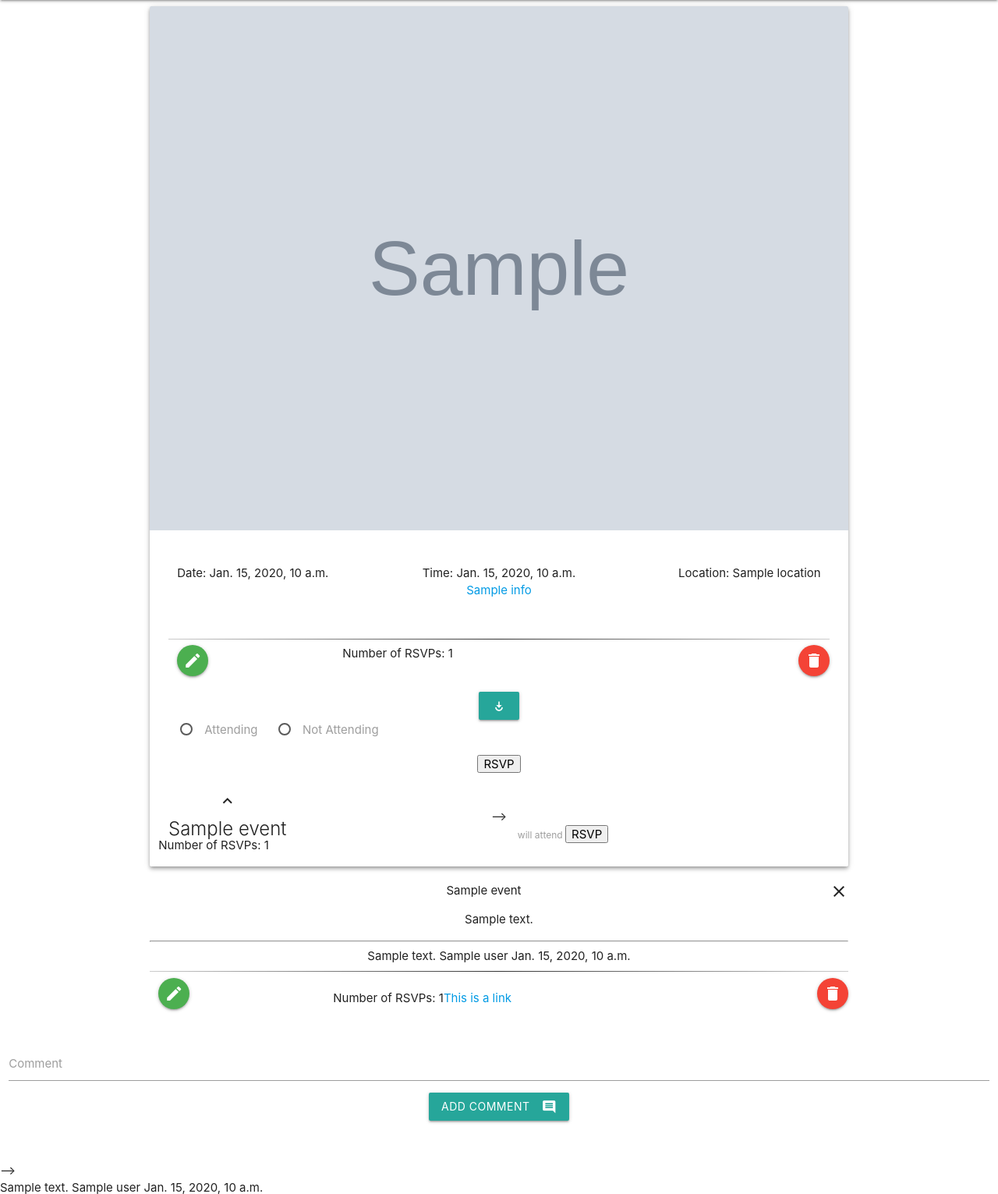
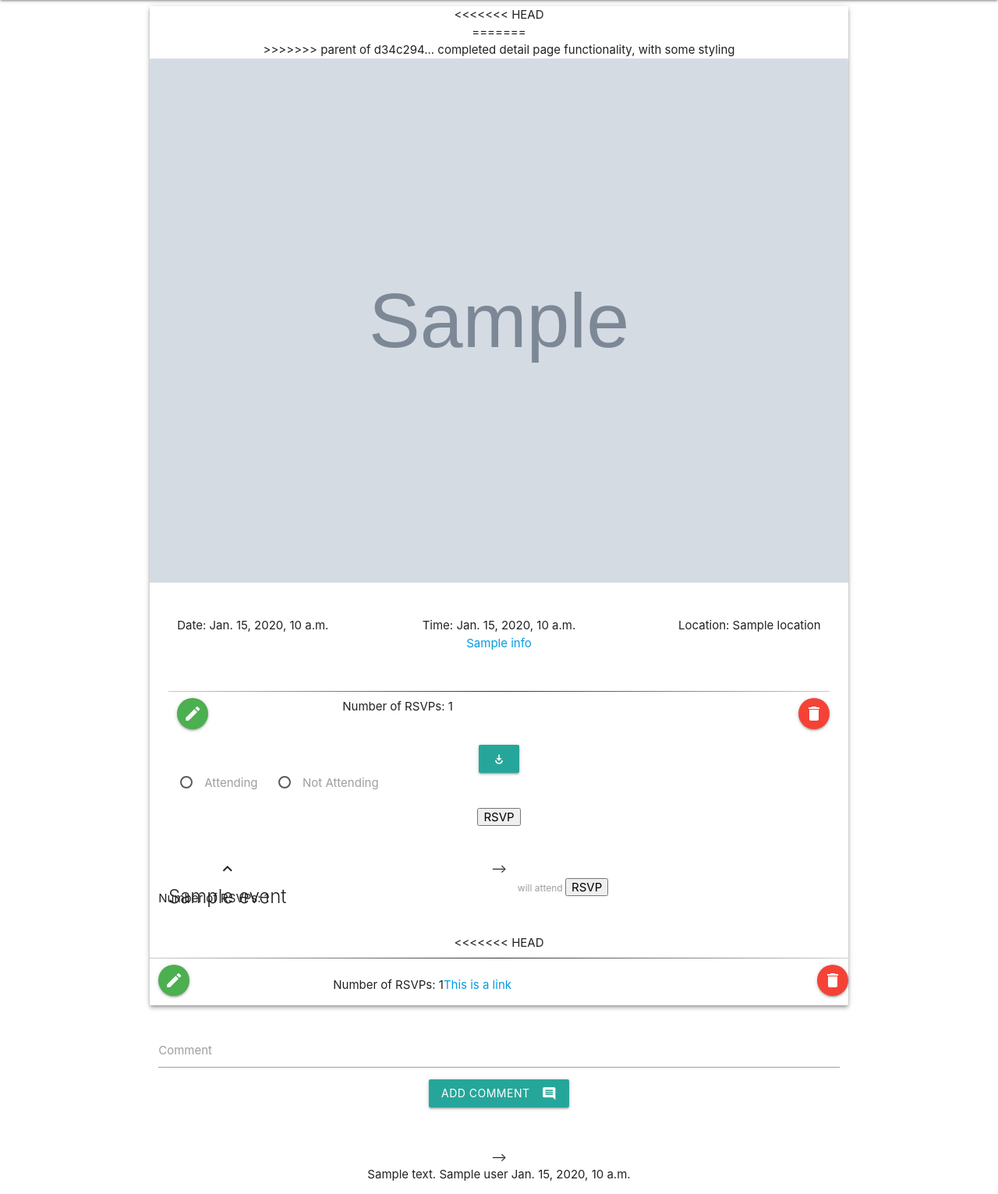
Before and after one commit to jcjv94/Convene-2, a Django app: template convene/main_app/templates/events/detail.html in a window 1280 px wide. Shown: the part 64-1595 px from the top of the page at 78% size. Run offline with Django 3.2, Linux system fonts and the light colour scheme; tables that the repository leaves empty hold one stand-in row (values such as "Sample post"); the template is opened without the code that fills it: values that come from a table or form of the project are taken from there, most other values are stand-ins (such as "Sample title", 1, 10 or a date in 2020); grey boxes marked "Sample" are stand-in pictures; data that the repository does not hold is empty; some libraries are stand-ins or nearby versions.

Commit message:
trying to reset to old code

```diff
--- a/convene/main_app/templates/events/detail.html
+++ b/convene/main_app/templates/events/detail.html
@@ -4,17 +4,20 @@
 <div class="container">
     <div class="center-align">
         <div class="card z-depth-2">
+<<<<<<< HEAD
 
             <div class="card-image">
             <div class="card-image waves-effect waves-block waves-light">
 
+=======
+            <div class="card-image waves-effect waves-block waves-light">
+>>>>>>> parent of d34c294... completed detail page functionality, with some styling
                 {% for photo in event.photo_set.all %}
                 <img src="{{photo.url}}">
                 {% empty %}
                 <div>No Photos Uploaded</div>
                 {% endfor %}
             </div>
-            <!-- <div> -->
             <div class="card-content">
                 <div class="row">
                     <span class="card-title activator grey-text text-darken-4">
@@ -229,8 +232,12 @@
                     </div>
                 </div>
             </div>
+<<<<<<< HEAD
         </div>
                 <div class="card-reveal">
+=======
+            <div class="card-reveal">
+>>>>>>> parent of d34c294... completed detail page functionality, with some styling
                 <span class="card-title grey-text text-darken-4">{{ event.title }}<i
                         class="material-icons right">close</i></span>
                 <p>{{ event.description }}</p>
@@ -464,7 +471,6 @@
     </form> -->
 
     </div>
-</div>
 
 
         <script>
--- a/convene/main_app/templates/main_app/event_form.html
+++ b/convene/main_app/templates/main_app/event_form.html
@@ -4,7 +4,7 @@
 
 <div class="center-align">
 {% if object %}
-<h2>Edit Event<span class="teal-text">  {{object.title}}</span></h2>
+<h2>Edit Event<span class="teal-text">{{object.title}}</span></h2>
 {% else %}
 <h2>Add Event</h2>
 {% endif %}
```
